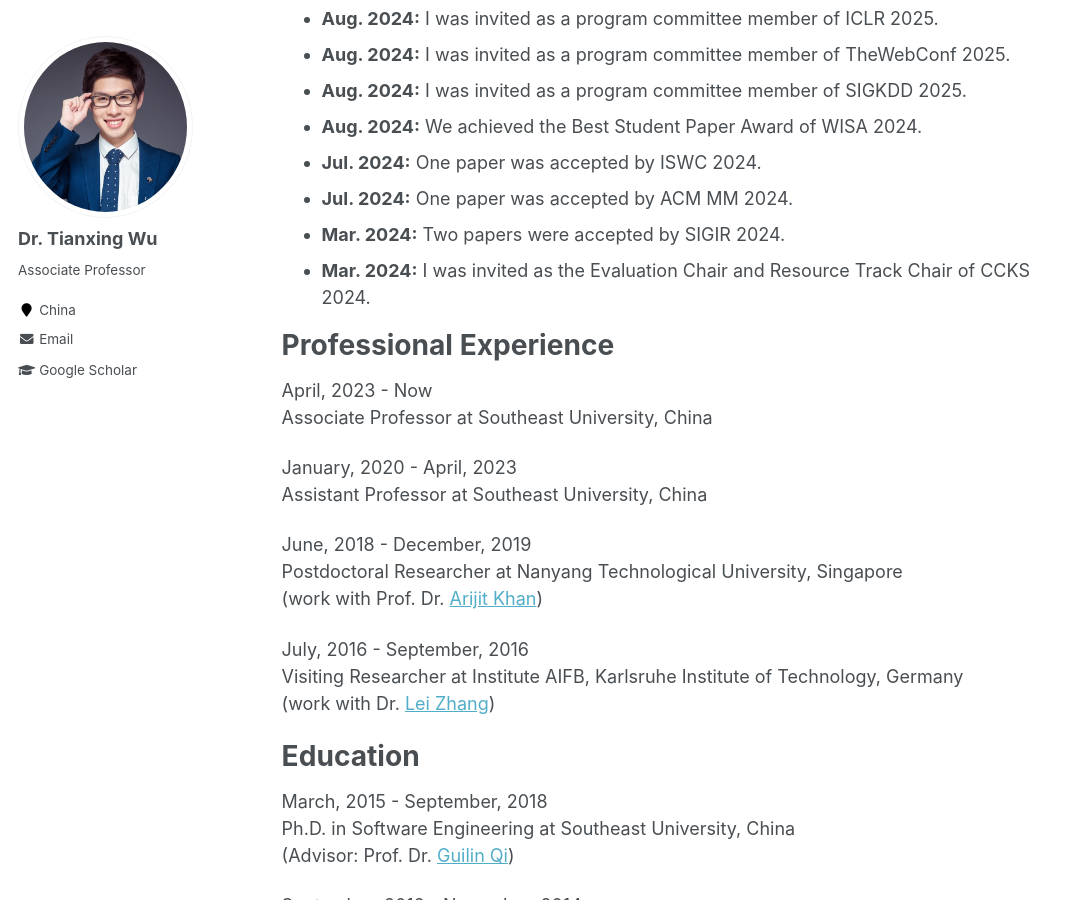
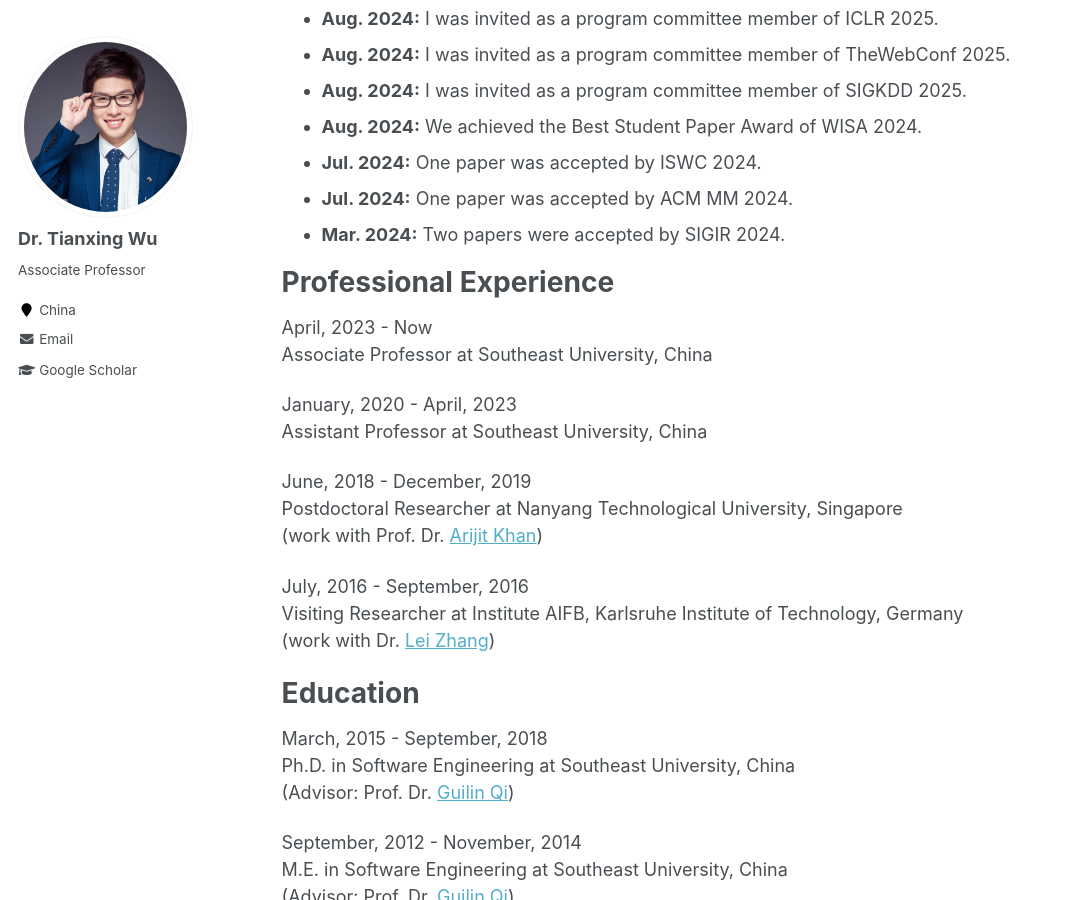
Before and after one commit to tianxing-wu/tianxing-wu.github.io, a Jekyll site: the page built from _pages/about.md, in a window 1280 px wide and 900 px high, scrolled down 632 px. Shown: the whole window, without its empty margins (0-1074 px from the left). Built offline with Jekyll 4.4.1, drawn with Linux system fonts in a browser that asks for light colours; comment, search, counter and statistics services are not loaded.

Commit message:
Update about.md

```diff
--- a/_pages/about.md
+++ b/_pages/about.md
@@ -26,7 +26,6 @@ News
 * **Jul. 2024:** One paper was accepted by ISWC 2024.
 * **Jul. 2024:** One paper was accepted by ACM MM 2024.
 * **Mar. 2024:** Two papers were accepted by SIGIR 2024.
-* **Mar. 2024:** I was invited as the Evaluation Chair and Resource Track Chair of CCKS 2024.
 
 Professional Experience
 ======
```
